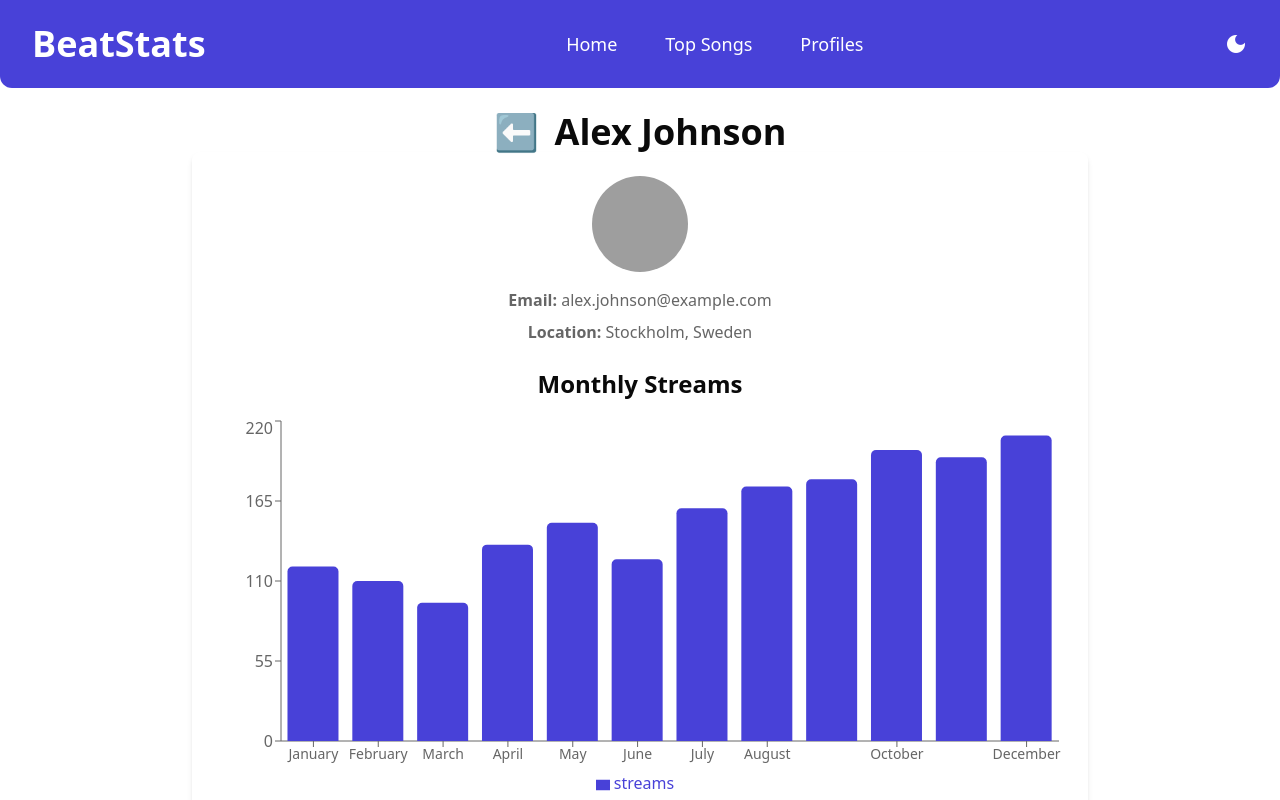
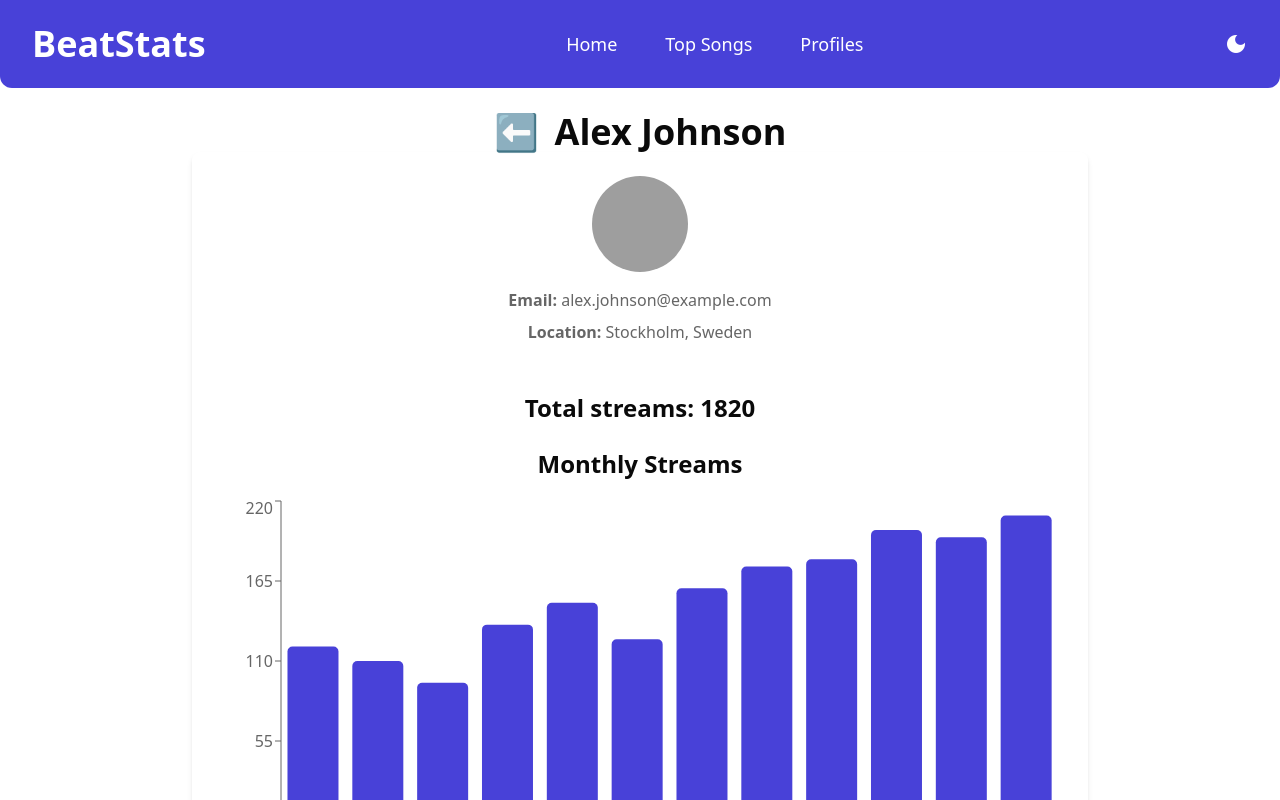
Before and after one commit to jont-ctrl/musik-dashboard-individuellt, a React (Vite) app: page /profiles/1 in a window 1280 px wide. Shown: the top 800 px of the page. Built offline with nearby package versions, Linux system fonts and the light colour scheme; grey boxes are pictures that could not be loaded.

Commit message:
update profile totalstreams

```diff
--- a/src/pages/Profiles.jsx
+++ b/src/pages/Profiles.jsx
@@ -52,8 +52,12 @@ function Profiles() {
               <strong>Location:</strong> {user.location}
             </p>
 
+            <h2 className=' flex justify-center text-text dark:text-text-dark text-2xl font-bold pt-8'>
+              Total streams: {user.totalStreams}
+            </h2>
+
             <div className='mt-6'>
-              <h2 className='flex justify-center text-text dark:text-text-dark text-2xl font-bold mb-4'>
+              <h2 className='flex justify-center text-text dark:text-text-dark text-2xl font-semibold mb-4'>
                 Monthly Streams
               </h2>
               <div className='h-96'>
```
